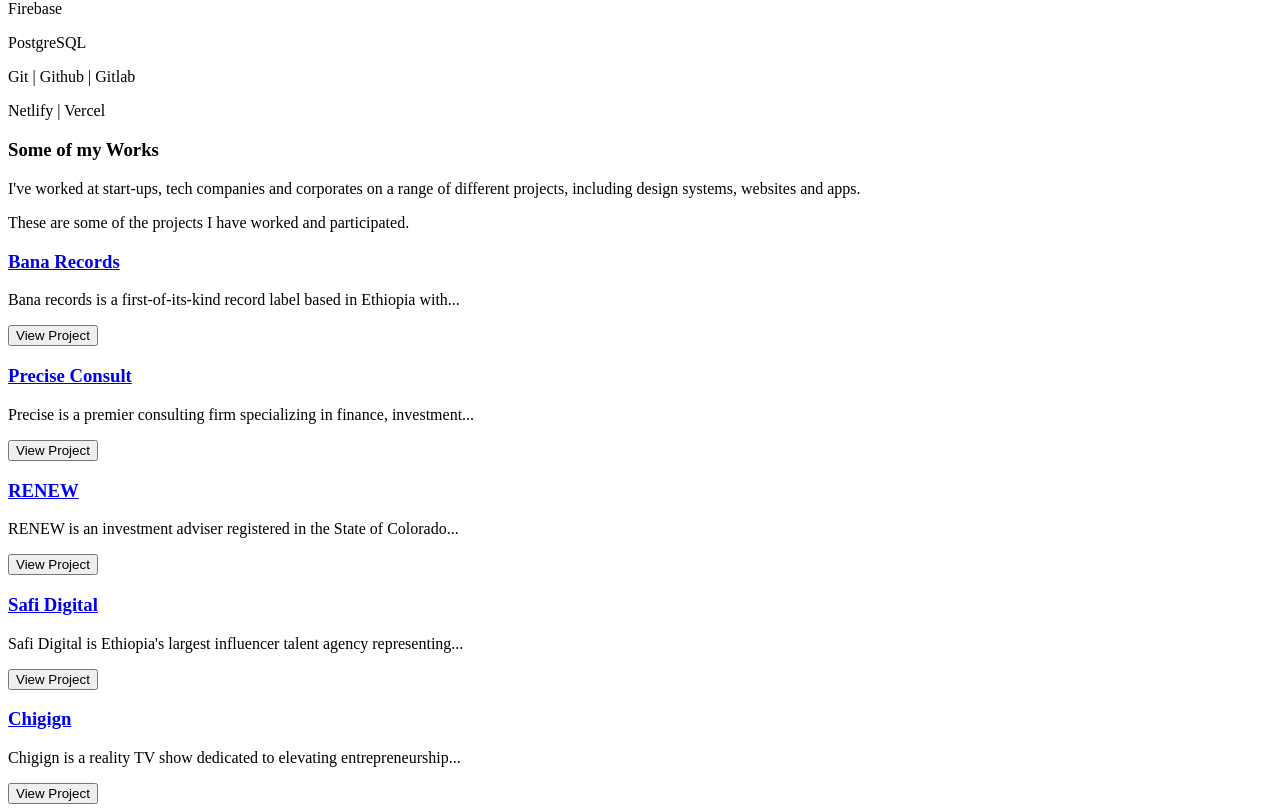
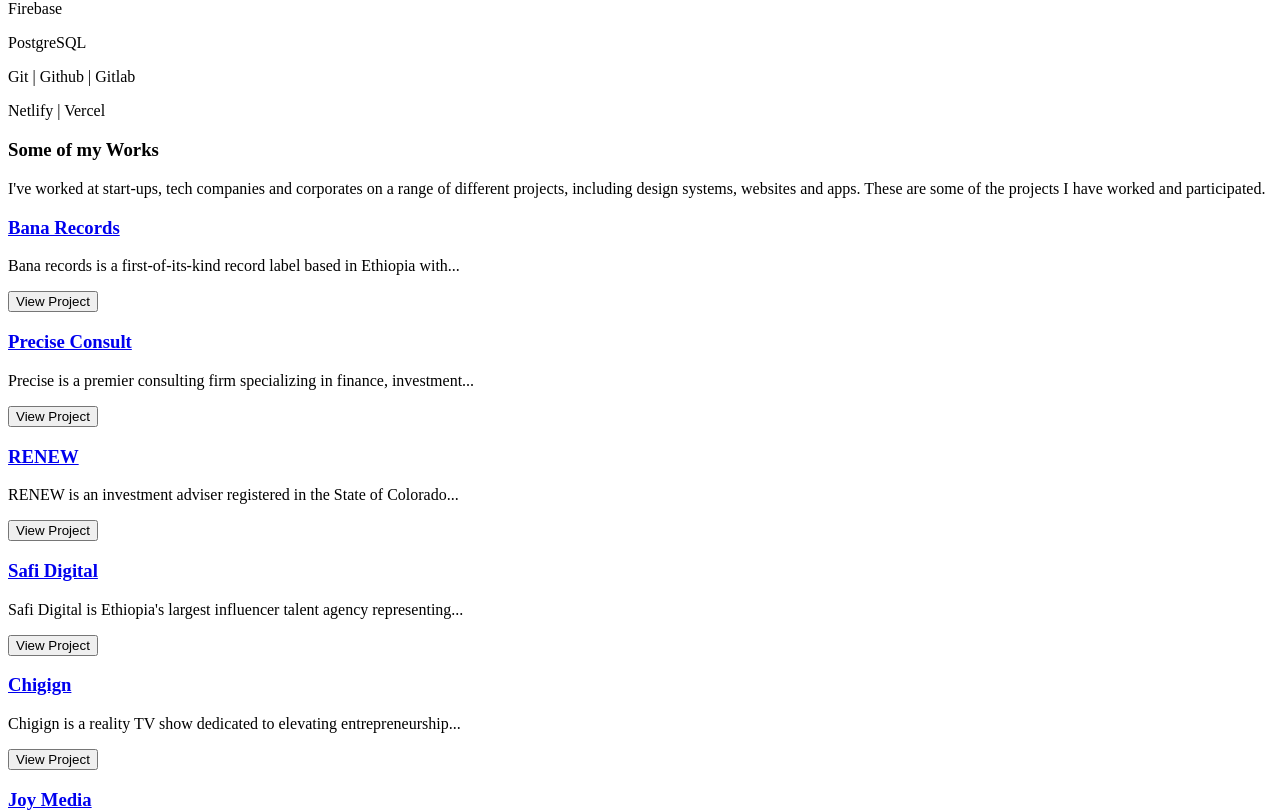
Before and after one commit to brhanegiday/brhane-giday, a Next.js app: page / in a window 1280 px wide. Shown: the part 5477-6289 px from the top of the page. Built offline with nearby package versions, Linux system fonts and the light colour scheme.

Commit message:
section padding fixed

```diff
--- a/src/features/about/TechStacks.js
+++ b/src/features/about/TechStacks.js
@@ -3,8 +3,8 @@
 
 function TechStacks() {
   return (
-    <div className="pt-5 pb-10 2xl:container px-10 md:px-20">
-      <div className="grid grid-cols-1 lg:grid-cols-2 items-center justify-center gap-x-4">
+    <div className="pt-5 pb-10 2xl:container lg:px-16 md:px-10">
+      <div className="grid grid-cols-1 lg:grid-cols-2 items-center justify-center px-10 gap-x-4 xl:px-12">
         <div className="lg:w-4/5">
           <div className="flex items-baseline space-x-1">
             <h4 className="text-xl md:text-3xl py-2 text-gray-700 font-semibold">
--- a/src/features/contact/index.js
+++ b/src/features/contact/index.js
@@ -17,14 +17,14 @@
         If you wanna get in touch, talk to me about a project collaboration or
         just say hi,
       </p>
-      <div className="grid grid-cols-1 md:grid-cols-2 items-center py-8 lg:w-3/5 mx-auto">
+      <div className="grid grid-cols-1 md:grid-cols-2 items-center py-8 md:w-4/6 lg:w-3/5 mx-auto">
         <div>
           {socialIcons.map((icon) => (
             <Link href={icon.url} key={icon.id}>
               <a
                 rel="noopener"
                 target="_blank"
-                className="bg-white w-3/6 mx-auto  py-2 px-5 lg:px-10 rounded-full flex items-center gap-x-5 mb-4 shadow-md hover:translate-x-2 duration-300 ease-in-out"
+                className="bg-white w-3/6 md:w-4/5 mx-auto  py-2 px-5 lg:px-10 rounded-full flex items-center gap-x-5 mb-4 shadow-md hover:translate-x-2 duration-300 ease-in-out"
               >
                 <img
                   src={icon.image}
@@ -38,7 +38,7 @@
             </Link>
           ))}
         </div>
-        <div className="w-3/6 mx-auto">
+        <div className="w-3/6 md:w-4/6 mx-auto">
           <h4 className="hidden md:block font-semibold text-sm">
             Do you prefer an email?
           </h4>
--- a/src/features/layout/Footer.js
+++ b/src/features/layout/Footer.js
@@ -2,8 +2,8 @@
 
 function Footer() {
   return (
-    <div className=" px-10 lg:px-20 py-6 bg-[#f5f5f5] 2xl:container ">
-      <div className="grid grid-cols-1 md:grid-cols-2 lg:grid-cols-3 gap-x-10 place-items-center items-center w-full mx-auto">
+    <div className="py-6 bg-[#f5f5f5] 2xl:container ">
+      <div className="grid grid-cols-1 md:grid-cols-2 lg:grid-cols-3 gap-x-10 place-items-center px-10 lg:px-24 w-full mx-auto">
         <div className="flex gap-x-3 items-center">
           <div className="bg-[#66ba5d] h-[80px] w-[80px] rounded-full">
             <img
--- a/src/features/showCase/ShowCase.js
+++ b/src/features/showCase/ShowCase.js
@@ -12,7 +12,7 @@
               layout="fill"
               objectFit="cover"
               objectPosition="10% 50%"
-              className="rounded-lg hover:skew-x-2"
+              className="rounded-lg"
               priority
             />
           </a>
--- a/src/features/showCase/index.js
+++ b/src/features/showCase/index.js
@@ -4,20 +4,19 @@
 
 function Works() {
   return (
-    <div className="py-5 mx-auto 2xl:container px-8 md:px-20" id="my-work">
+    <div className="py-5 mx-auto xl:container px-8 md:px-20" id="my-work">
       <div className=" justify-center flex items-baseline space-x-1">
         <h3 className="text-center text-xl md:text-3xl text-gray-700 font-semibold">
           Some of my Works
         </h3>
         <div className="w-2 h-2 rounded-full bg-[#66ba5d]"></div>
       </div>
-      <p className="pt-3 md:text-center text-gray-700 text-sm w-full lg:w-3/5 mx-auto">
+      <p className="py-3 mb-6 md:text-center text-gray-700 text-sm w-full lg:w-3/5 mx-auto">
         I've worked at start-ups, tech companies and corporates on a range of
-        different projects, including design systems, websites and apps.
+        different projects, including design systems, websites and apps. These
+        are some of the projects I have worked and participated.
       </p>
-      <p className="py-3 md:text-center text-sm text-gray-700">
-        These are some of the projects I have worked and participated.
-      </p>
+
       <div className="grid grid-cols-1 lg:grid-cols-2 gap-y-6 lg:gap-x-20">
         {showCases.map((showCase) => (
           <ShowCase showCase={showCase} key={showCase.id} />
```
